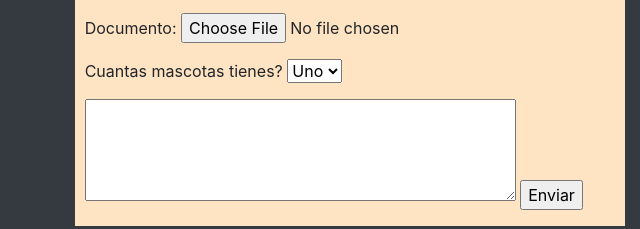
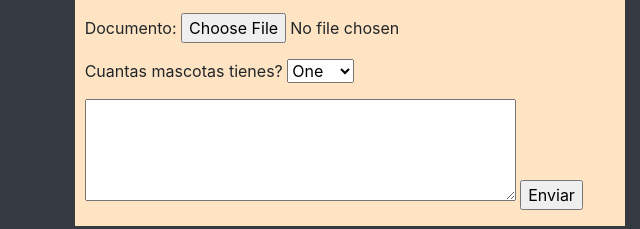
Before and after one commit to diegosierra77/testPaginaGames, a plain HTML site: page index.html in a window 1280 px wide. Shown: the part 1681-1910 px from the top of the page, 546-1186 px from the left. Drawn offline with nearby package versions, Linux system fonts and the light colour scheme.

Commit message:
Se modifica Index, los numeros a ingles

```diff
--- a/index.html
+++ b/index.html
@@ -235,9 +235,9 @@
           <p>
             Cuantas mascotas tienes?
             <select name="menu">
-              <option>Uno</option>
-              <option>Dos</option>
-              <option>Tres</option>
+              <option>One</option>
+              <option>Two</option>
+              <option>Three</option>
             </select>
           </p>
           <p>
```
